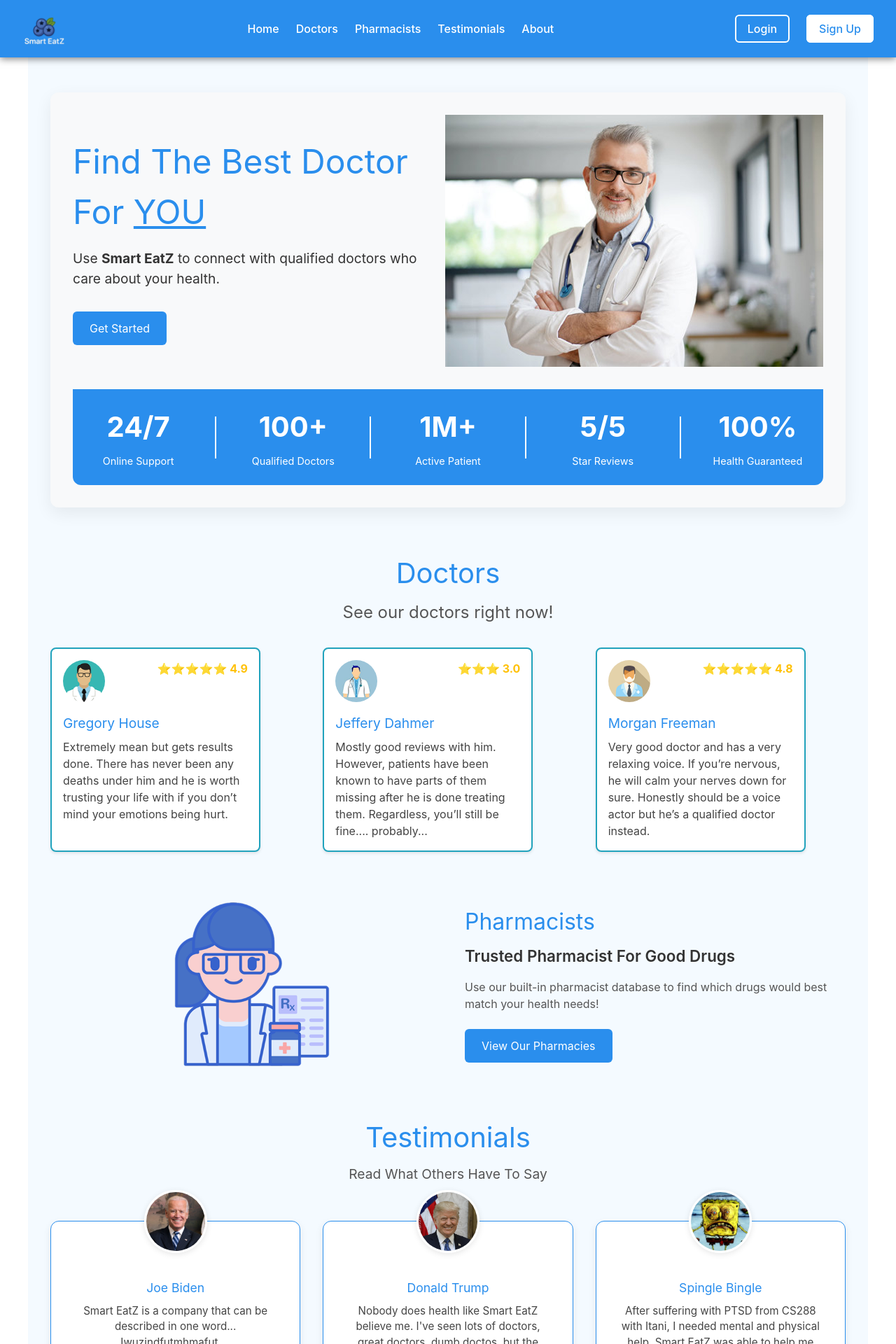
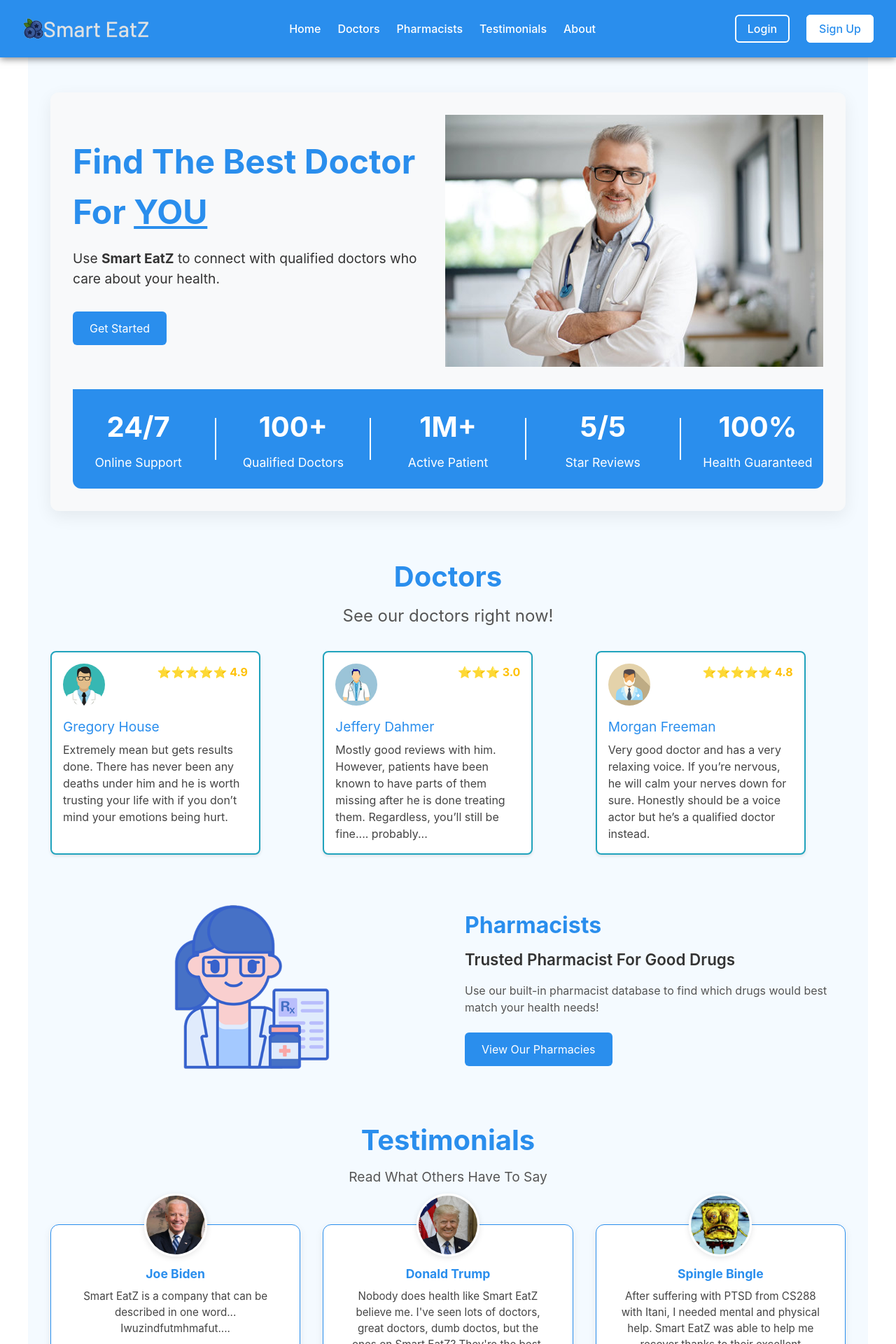
Before and after one commit to nickstern2002/CS490-DoctorPatientFrontend, a React (Create React App) app: page / in a window 1280 px wide. Shown: the top 1920 px of the page at 70% size. Built offline with nearby package versions, Linux system fonts and the light colour scheme.

Commit message:
Updated Landing Page and Useless Files Deleted

```diff
--- a/src/Components/LandingPage/Doctors.css
+++ b/src/Components/LandingPage/Doctors.css
@@ -4,6 +4,7 @@
 
   .doctors-title {
     font-size: 2.5rem;
+    font-weight: bold;
     color: #2a8eed;
     margin-bottom: 0.5rem;
   }
--- a/src/Components/LandingPage/HeroSection.css
+++ b/src/Components/LandingPage/HeroSection.css
@@ -32,6 +32,7 @@
 
 .hero-text h1 {
   font-size: 3rem;
+  font-weight: bold;
   margin-bottom: 1rem;
   color: #2a8eed;
 }
@@ -101,7 +102,7 @@
 }
 
 .stat-box p {
-  font-size: 0.9rem;
+  font-size: 1.1rem;
   margin: 0.5rem 0 0;
 }
 
--- a/src/Components/LandingPage/Navbar.css
+++ b/src/Components/LandingPage/Navbar.css
@@ -20,13 +20,6 @@
   height: 50px;
   width: auto;
   display: block;
-}
-
-.logo {
-  font-size: 1.5rem;
-  font-weight: bold;
-  color: rgb(0, 0, 0);
-  text-decoration: none;
 }
 
 .nav-links {
--- a/src/Components/LandingPage/Pharmacists.css
+++ b/src/Components/LandingPage/Pharmacists.css
@@ -34,6 +34,7 @@
 
   .pharmacists-text h2 {
     font-size: 2rem;
+    font-weight: bold;
     color: #2a8eed;
     margin-bottom: 0.5rem;
   }
--- a/src/Components/LandingPage/Testimonials.css
+++ b/src/Components/LandingPage/Testimonials.css
@@ -4,6 +4,7 @@
 
   .testimonials-title {
     font-size: 2.5rem;
+    font-weight: bold;
     color: #2a8eed;
     margin-bottom: 0.5rem;
   }
@@ -14,6 +15,7 @@
     margin-bottom: 3.3rem;
   }
 
+  /* Testemonial Cards */
   .testimonial-grid {
     display: grid;
     grid-template-columns: repeat(3, 1fr);
@@ -30,14 +32,14 @@
     overflow: visible;
   }
 
-  /* Floating Profile Picture */
+
   .testimonial-profile {
     position: absolute;
     top: -45px;
     left: 50%;
     transform: translateX(-50%);
-    width: 90px;               /* ✅ fixed size */
-    height: 90px;              /* ✅ fixed size */
+    width: 90px;
+    height: 90px;
     border-radius: 50%;
     overflow: hidden;
     border: 3px solid white;
@@ -47,13 +49,14 @@
   .testimonial-profile img {
     width: 100%;
     height: 100%;
-    object-fit: cover;         /* ✅ crop instead of stretch */
+    object-fit: cover;
     display: block;
   }
 
   .testimonial-card h3 {
-    margin-top: 50px;
+    margin-top: 25px;
     font-size: 1.1rem;
+    font-weight: bold;
     color: #2a8eed;
   }
 
```
Also changed, not shown: src/Assets/Logo/logo.png, src/Components/LoginPage/Login.css (deleted), src/Components/LoginPage/Login.js (deleted), src/Components/RegistrationPage/Registration.css (deleted), src/Components/RegistrationPage/Registration.js (deleted), src/logo.svg (deleted).
